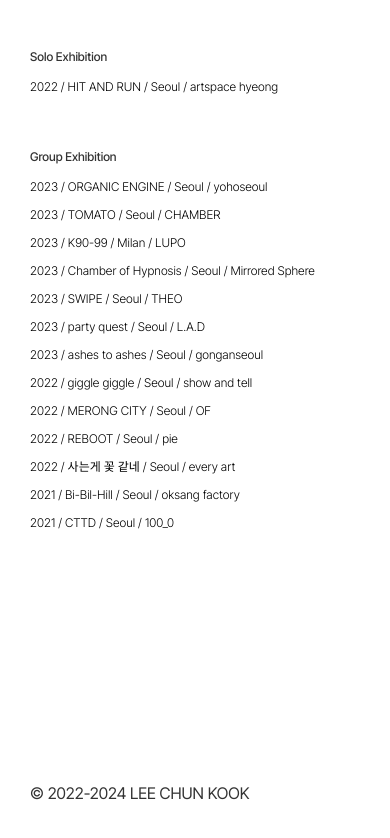
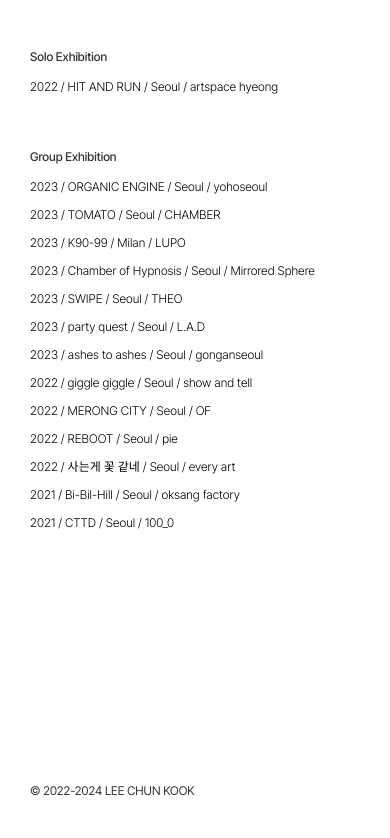
Before and after one commit to 1so-archive/leechunkook, a plain HTML site: page sub/cv.html in a window 390 px wide. Shown: the part 441-1279 px from the top of the page. Drawn offline with nearby package versions, Linux system fonts and the light colour scheme.

Commit message:
푸터 수정

```diff
--- a/css/cv.css
+++ b/css/cv.css
@@ -19,7 +19,7 @@
     margin-bottom: 50px;
 }
 
-@media screen and (max-width: 480px) {
+@media screen and (max-width: 520px) {
     .cv-wrap{
         font-size: 12px;
         line-height: 20px;
--- a/css/style.css
+++ b/css/style.css
@@ -106,6 +106,9 @@ header .mobile-menu a{
     z-index: 100;
     position: absolute;
 }
+.footer p{
+    font-size: 16px;
+}
 
 /* 페이드 전환 효과 */
 .page-transition {
@@ -171,6 +174,9 @@ header .mobile-menu a{
     .open-menu, .close-menu, header .mobile-menu a{
         font-size: 1.1875rem;
     }
+    .footer p{
+        font-size: 12px;
+    }
 }
 @media (min-width: 521px) and (max-width: 767px){
     header{
```
Also changed, not shown: js/script.js (line endings or trailing spaces).
